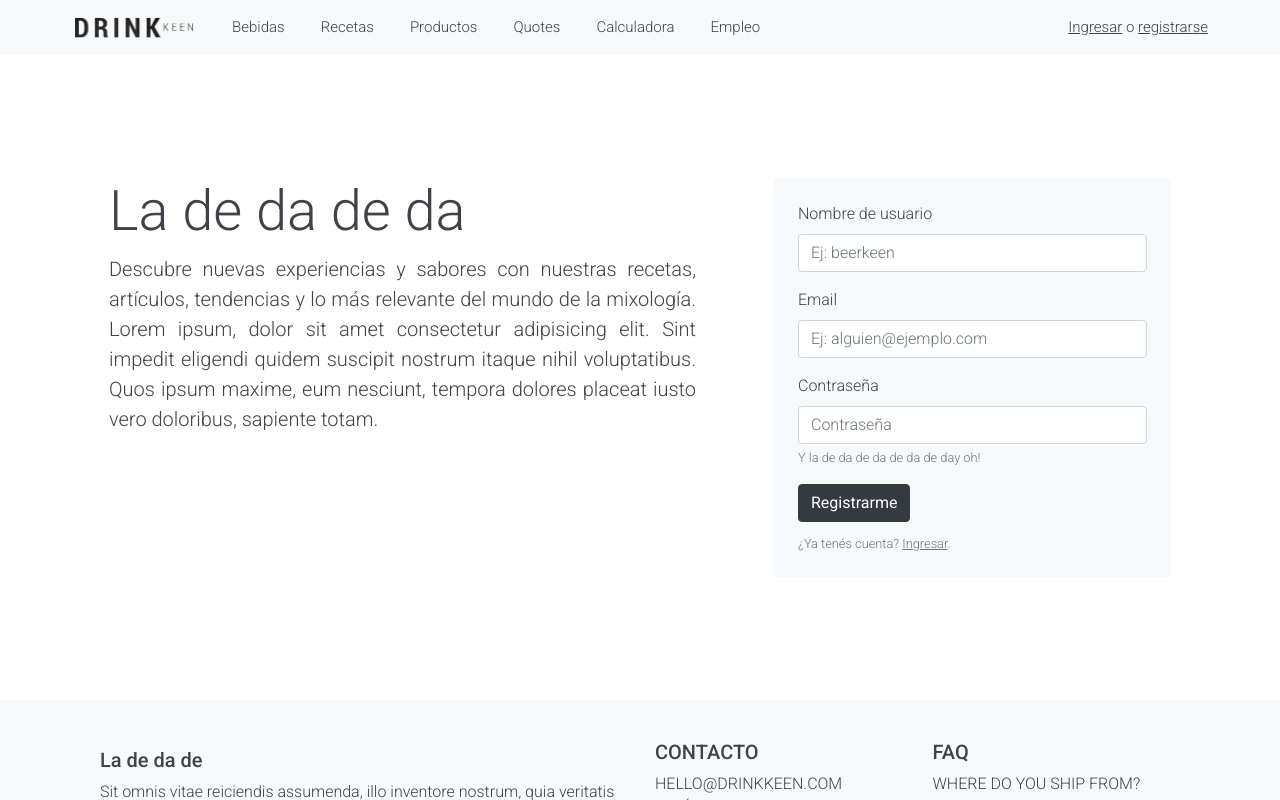
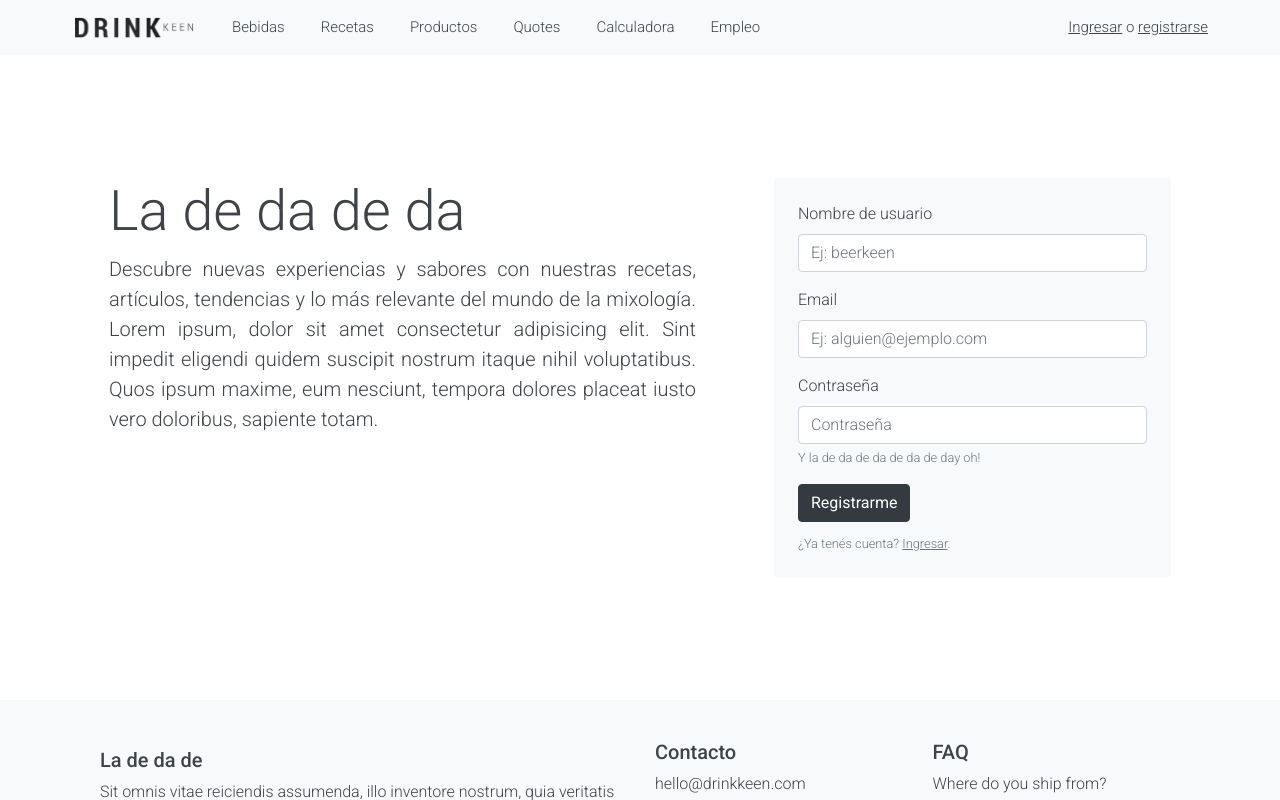
Before and after one commit to okaywaitwhat/drinkkeen, a Vue app in the folder web/: page / in a window 1280 px wide. Both pictures are taken after a click on the button "Soy mayor de 18". Shown: the top 800 px of the page. Built offline with nearby package versions, Linux system fonts and the light colour scheme; what vue-progressive-image would draw is missing.

Commit message:
-footer uppercase

```diff
--- a/web/src/components/Foot.vue
+++ b/web/src/components/Foot.vue
@@ -6,8 +6,8 @@
         <p class="text-left">Sit omnis vitae reiciendis assumenda, illo inventore nostrum, quia veritatis doloribus quasi ipsum dicta non doloremque mollitia quae perferendis accusamus, delectus modi!</p>
       </div>
         <div class="col-lg-3 mt-3 text-left">
-        <h5>CONTACTO</h5>
-        <ul class="font-weight-light text-uppercase">
+        <h5>Contacto</h5>
+        <ul class="font-weight-light">
           <li>hello@drinkkeen.com</li>
           <li>Teléfono: (011) 15-3863-5211</li>
           <br>
@@ -18,7 +18,7 @@
       </div>
       <div class="col-lg-3 mt-3 text-left">
         <h5>FAQ</h5>
-        <ul class="font-weight-light text-uppercase">
+        <ul class="font-weight-light">
           <li>Where do you ship from?</li>
           <li>How long do orders take to ship?</li>
           <li>Who are you?</li>
```
